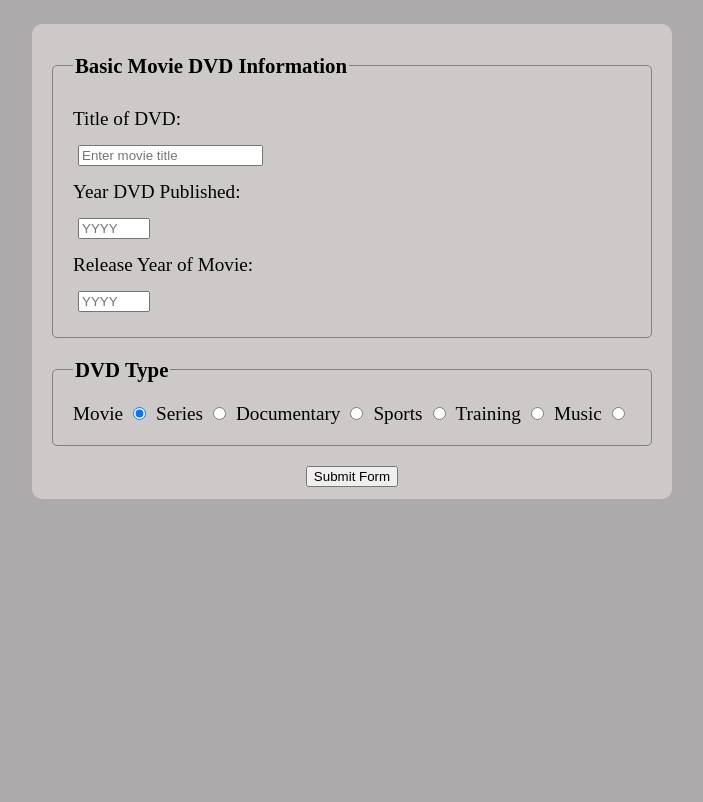
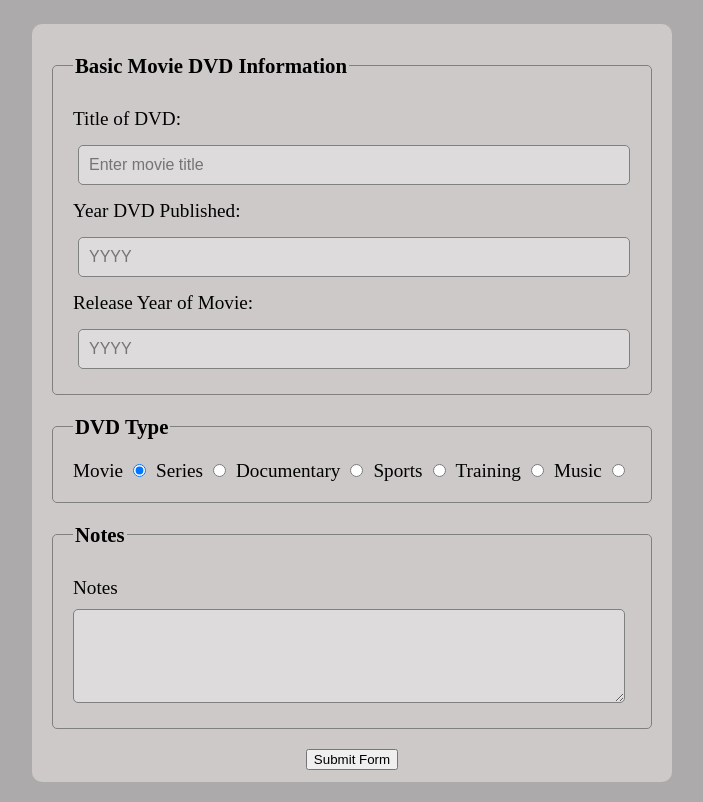
Before and after one commit to jripke74/media-app, a website: page index.html in a window 1280 px wide. Shown: the part 77-879 px from the top of the page, without its empty margins (288-991 px from the left). Before the commit the page ends 800 px from the top, so only its background shows below. Drawn offline with Linux system fonts and the light colour scheme.

Commit message:
add styles

```diff
--- a/index.html
+++ b/index.html
@@ -46,6 +46,11 @@
         <label for="music" class="dvd-type">Music</label>
         <input type="radio" class="dvd-type-radio-btn" id="music" name="dvd-type" value="music" />
       </fieldset>
+      <fieldset>
+        <legend>Notes</legend>
+        <label for="notes">Notes</label>
+        <textarea name="notes" id="notes" rows="4" cols="50"></textarea>
+      </fieldset>
       <button type="submit">Submit Form</button>
     </form>
   </main>
--- a/main.css
+++ b/main.css
@@ -41,6 +41,15 @@ input {
   margin: 5px;
 }
 
+input:not(.dvd-type-radio-btn), textarea {
+  background-color: #dddbdb;
+  width: 95%;
+  border: 1px solid gray;
+  border-radius: 5px;
+  padding: 10px;
+  font-size: 1rem;
+}
+
 button {
   display: block;
   margin: 2px auto;
```
